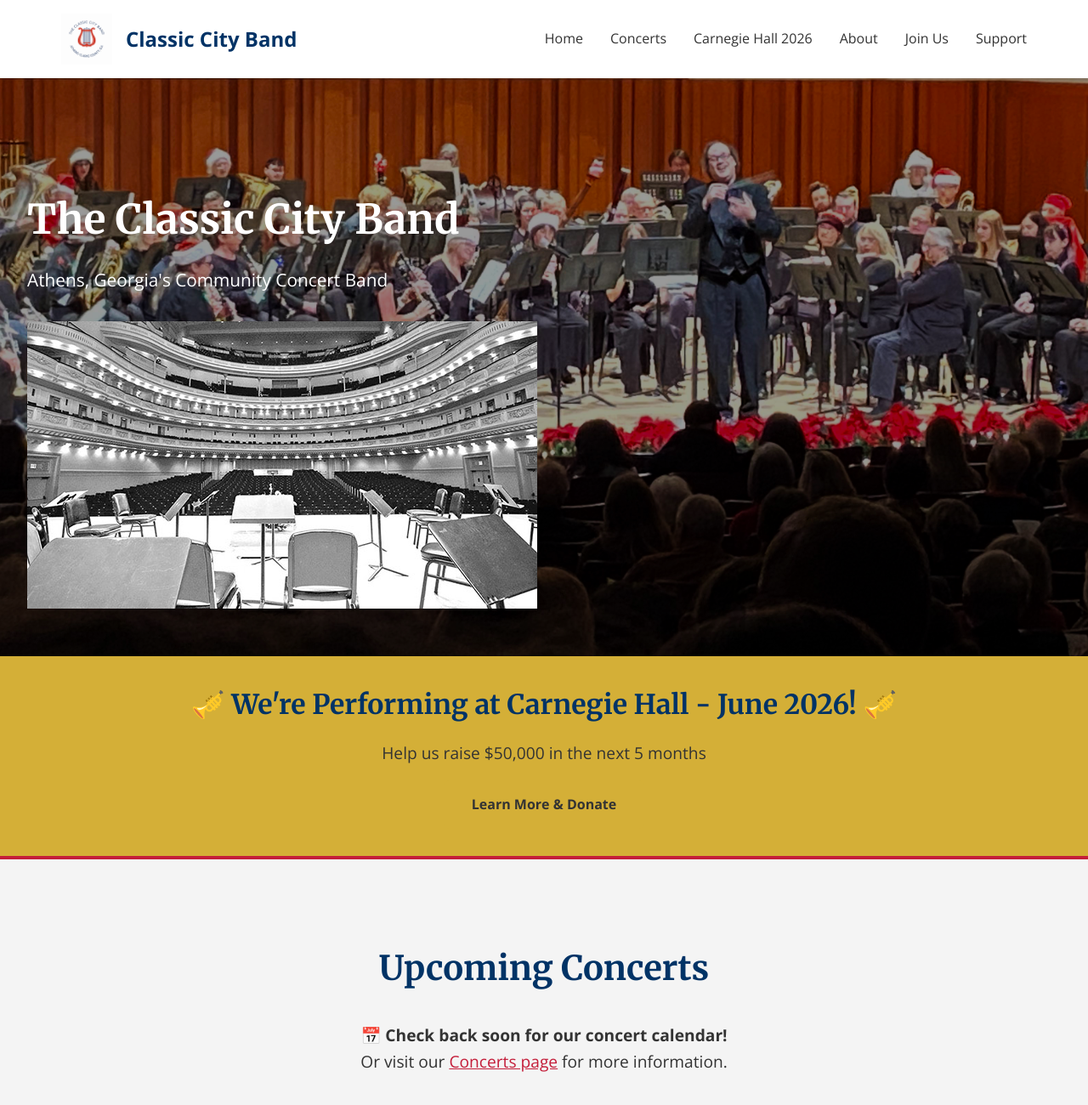
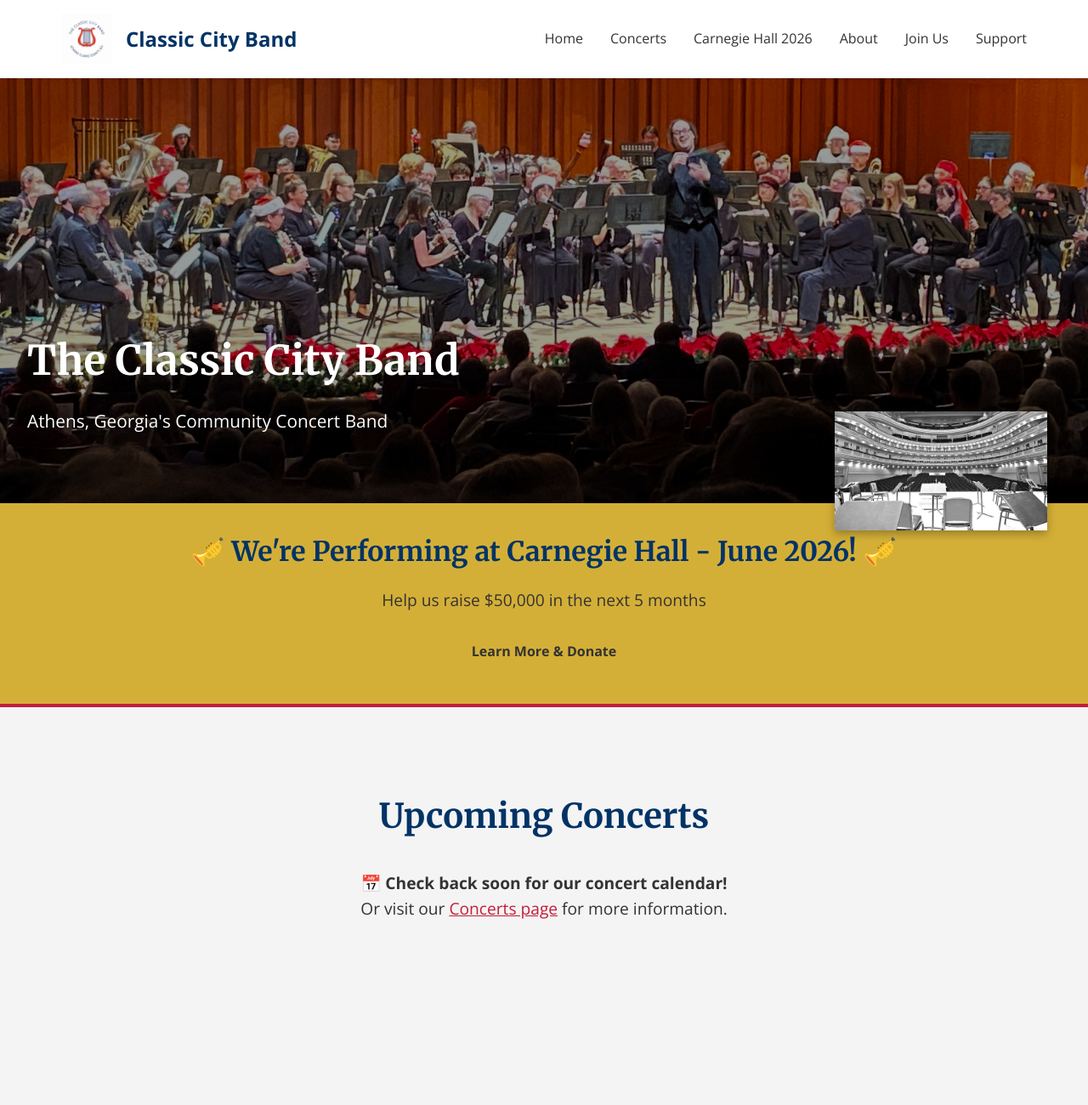
Before and after one commit to webmasterCCB/CCBwebsite, a Jekyll site: the page built from index.html, in a window 1280 px wide and 1400 px high. Shown: the top 1300 px of the window at 85% size. Built offline with Jekyll 4.4.1, drawn with Linux system fonts in a browser that asks for light colours.

Commit message:
Add files via upload

```diff
--- a/assets/css/style.css
+++ b/assets/css/style.css
@@ -90,6 +90,7 @@ nav a:hover {
   color: var(--white);
   padding: 8rem 2rem 3rem 2rem;
   text-align: left;
+  position: relative;
   display: flex;
   flex-direction: column;
   align-items: flex-start;
@@ -107,6 +108,24 @@ nav a:hover {
   font-size: 1.3rem;
   margin-bottom: 2rem;
   max-width: 600px;
+}
+
+.hero .carnegie-badge {
+  position: absolute;
+  bottom: -40px;
+  right: 3rem;
+  z-index: 100;
+  transition: transform 0.3s;
+}
+
+.hero .carnegie-badge:hover {
+  transform: scale(1.05);
+}
+
+.hero .carnegie-badge img {
+  max-width: 250px;
+  height: auto;
+  box-shadow: 0 4px 10px rgba(0,0,0,0.3);
 }
 
 .btn {
```
